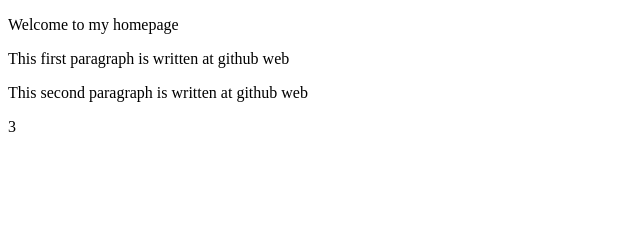
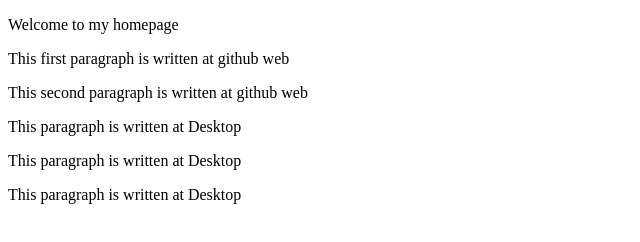
Before and after one commit to kutetama/Mysite, a plain HTML site: page index.html in a window 1280 px wide. Shown: the whole page, without its empty margins (0-640 px from the left). Drawn offline with Linux system fonts and the light colour scheme.

Commit message:
adsdsdsdd

```diff
--- a/index.html
+++ b/index.html
@@ -10,6 +10,8 @@
     <p>Welcome to my homepage</p>
     <p>This first paragraph is written at github web</p>
     <p>This second paragraph is written at github web</p>
-    <p> 3 </p>
+    <p>This paragraph is written at Desktop</p>
+    <p>This paragraph is written at Desktop</p>
+    <p>This paragraph is written at Desktop</p>
 </body>
 </html>
```
